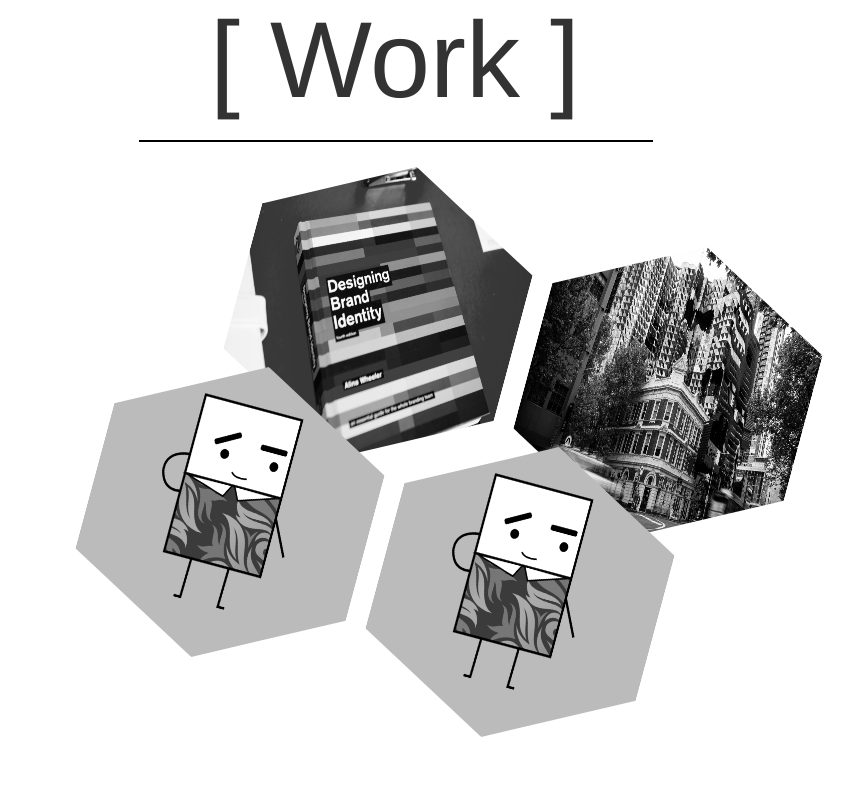
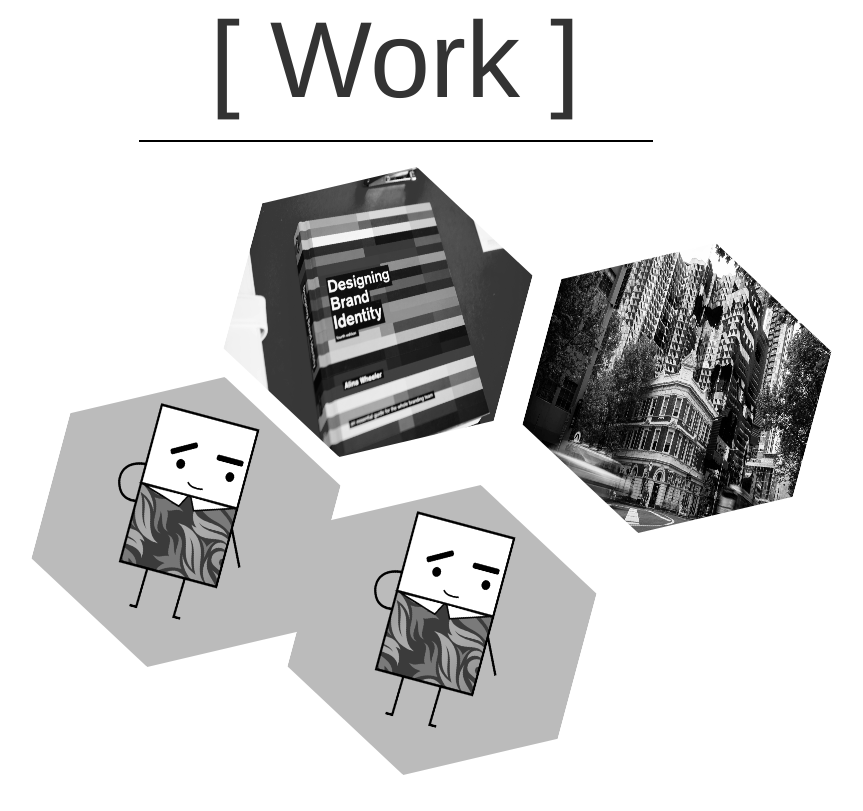
Before and after one commit to ZerOneStudio/Zerone-Website, a PHP site: page / in a window 1280 px wide. Shown: the part 2473-3284 px from the top of the page, without its empty margins (245-1108 px from the left). Before the commit the page ends 3210 px from the top, so only its background shows below. Run offline with PHP 8.4, Linux system fonts and the light colour scheme.

Commit message:
add some code for hex box

```diff
--- a/Web/css/stylesheet.css
+++ b/Web/css/stylesheet.css
@@ -195,9 +195,16 @@
     -o-filter: grayscale(0%);
     filter: grayscale(0%);
 }
+.hexagon_box{
+    width: 100%;
+    text-align: center;
+    margin: 0 auto;
+    position: relative;
+}
 .hexagon {
     display: inline;
     float: left;
+    /*position: relative;*/
     height: 300px;
     width: 350px;
 }
@@ -205,13 +212,13 @@
     margin: 0 0 0 35%;
 }
 #hex_second {
-    margin: 80px 0 0 -60px;
+    margin: 6% 0 0 -4%;
 }
 #hex_third {
     clear: left;
-    margin: -180px 0 0 300px;
+    margin: -13% 0 0 20%;
 }
 #hex_forth{
     clear: left;
-    margin: -220px 0 0 590px;
+    margin: -15% 0 0 40%;
 }
```
Also changed, not shown: Web/index.html (+6 -1 lines).
